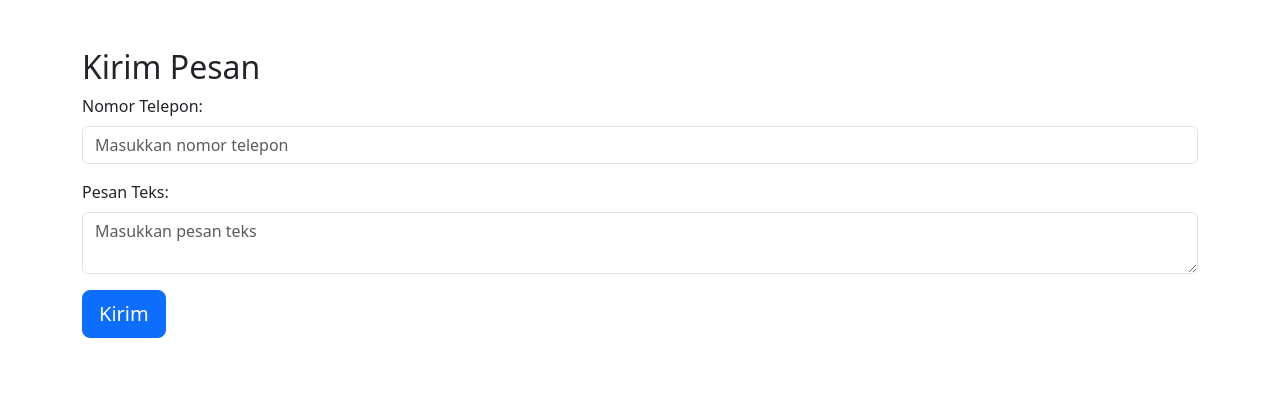
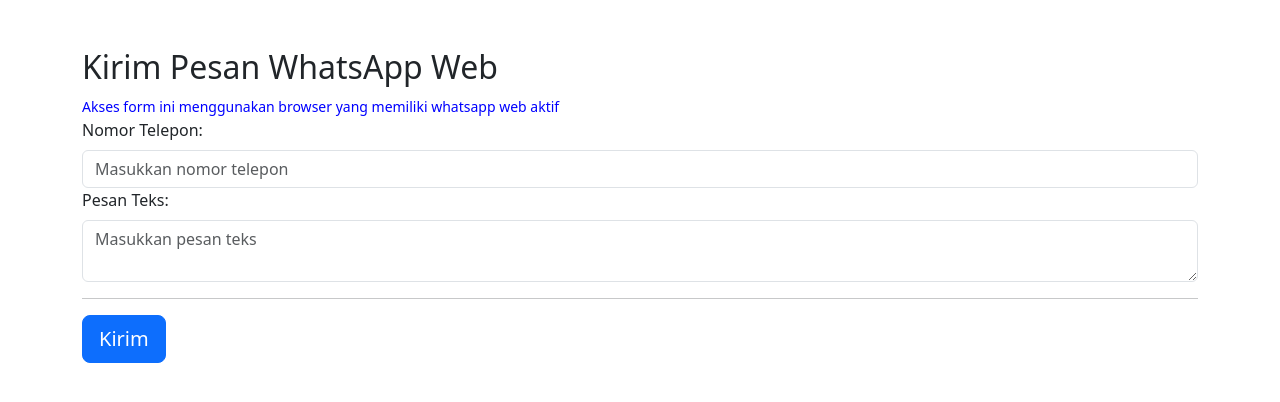
Before and after one commit to narayaitsolution/waweb, a PHP site: page / in a window 1280 px wide. Shown: the top 402 px of the page. Run offline with PHP 8.4, Linux system fonts and the light colour scheme.

Commit message:
fixing form

```diff
--- a/index.php
+++ b/index.php
@@ -8,32 +8,22 @@
 
 <body>
     <div class="container mt-5">
-        <h2>Kirim Pesan</h2>
+        <h2>Kirim Pesan WhatsApp Web</h2>
+        <small style="color: blue;">Akses form ini menggunakan browser yang memiliki whatsapp web aktif</small>
         <form method="get" action="redirect.php">
-            <div class="mb-3">
+            <div class="col">
                 <label for="nomorTelepon" class="form-label">Nomor Telepon:</label>
-                <input type="text" class="form-control" id="nomorTelepon" name="nohp" placeholder="Masukkan nomor telepon" required>
+                <input type="number" class="form-control" id="nomorTelepon" name="nohp" placeholder="Masukkan nomor telepon" required>
             </div>
-            <div class="mb-3">
+            <div class="col">
                 <label for="pesanTeks" class="form-label">Pesan Teks:</label>
                 <textarea class="form-control" id="pesanTeks" name="text" placeholder="Masukkan pesan teks" required></textarea>
             </div>
-            <button type="submit" class="btn btn-primary btn-lg btn-blosk">Kirim</button>
+            <hr>
+            <button type="submit" class="btn btn-primary btn-lg btn-block">Kirim</button>
         </form>
     </div>
     <script src="https://cdn.jsdelivr.net/npm/bootstrap@5.3.0/dist/js/bootstrap.bundle.min.js"></script>
 </body>
 
 </html>
-
-<?php
-function ubahNomorTelepon($nomorTelepon)
-{
-    $nomorTelepon = str_replace([' ', '-'], '', $nomorTelepon);
-    if (substr($nomorTelepon, 0, 1) === '0') {
-        $nomorTelepon = '+62' . substr($nomorTelepon, 1);
-    }
-
-    return $nomorTelepon;
-}
-?>
```
Also changed, not shown: redirect.php (+24 -6 lines).
